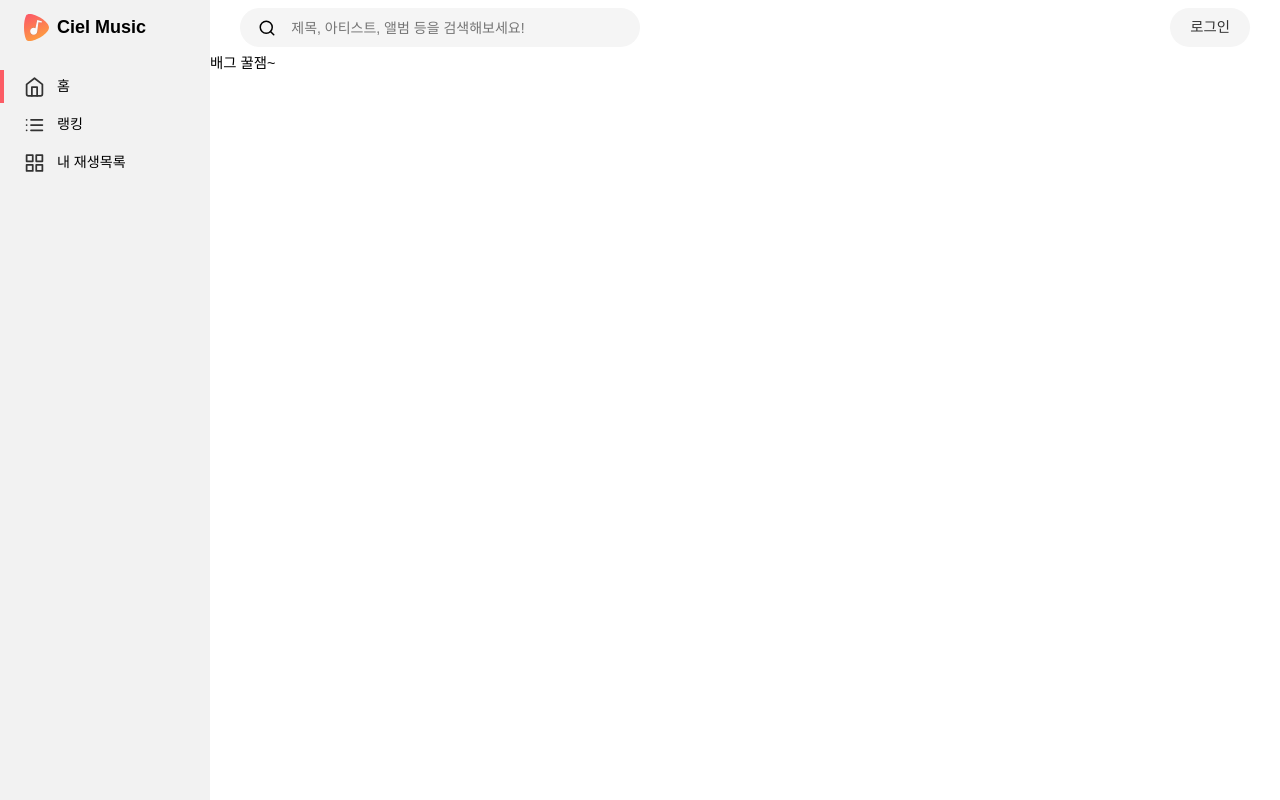
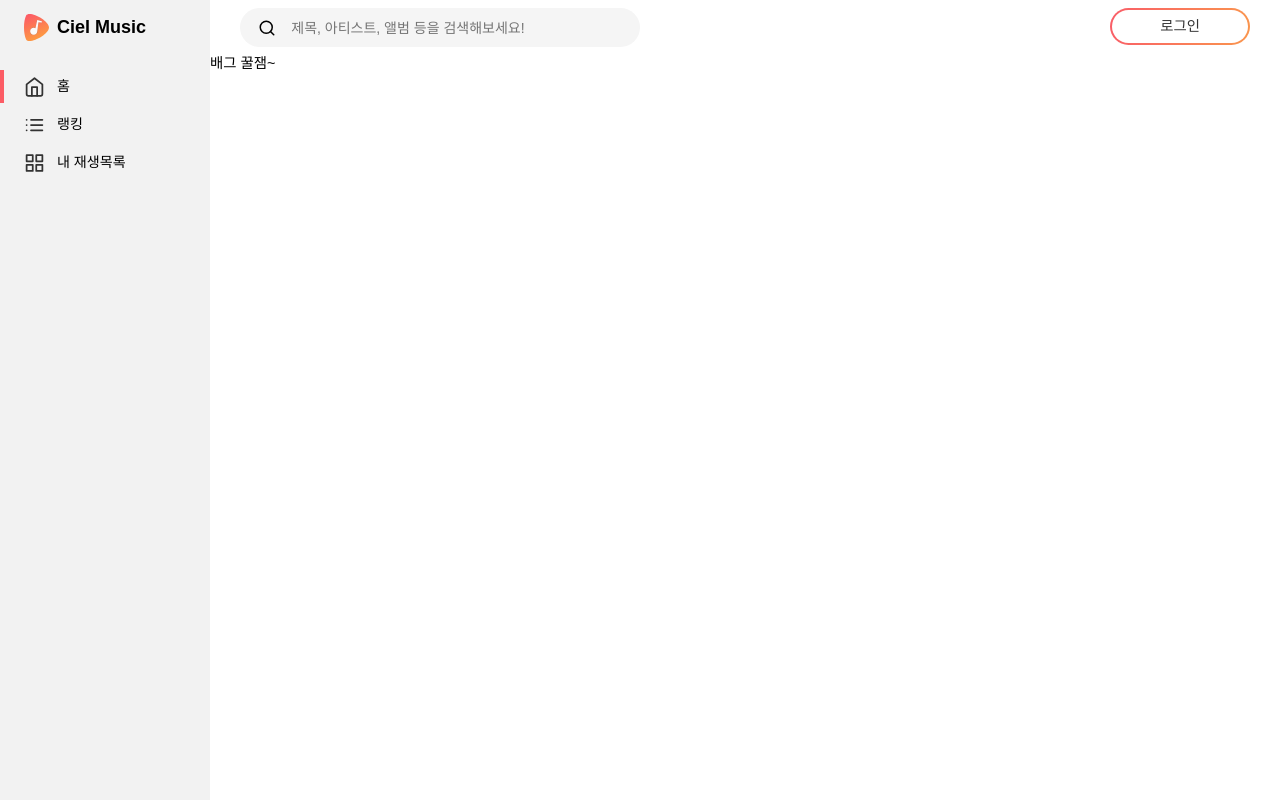
Before and after one commit to splitz-dev/cielmusic-frontend, a Next.js app: page / in a window 1280 px wide. Built offline with nearby package versions, Linux system fonts and the light colour scheme; a web font is replaced by a local one.

Commit message:
feat: ⚡️login button

```diff
--- a/components/Layout/Part/Header.tsx
+++ b/components/Layout/Part/Header.tsx
@@ -19,7 +19,17 @@ const SearchFormAtHeader = styled(SearchForm)`
 `
 
 const ButtonAtHeader = styled(Button)`
-  height: 100%;
+  padding: 0.5rem 3rem;
+  box-shadow: 0 0 6px 0 rgba(157, 96, 212, 0.5);
+  border: solid 2px transparent;
+  background-image: linear-gradient(#f95d68, #fa964d), linear-gradient(101deg, #f95d68, #fa964d);
+  background-origin: border-box;
+  background-clip: content-box, border-box;
+  box-shadow: 2px 1000px 1px #fff inset;
+  &:hover {
+    box-shadow: none;
+    color: white;
+  }
 `
 
 const Header: React.FC = () => {
```
